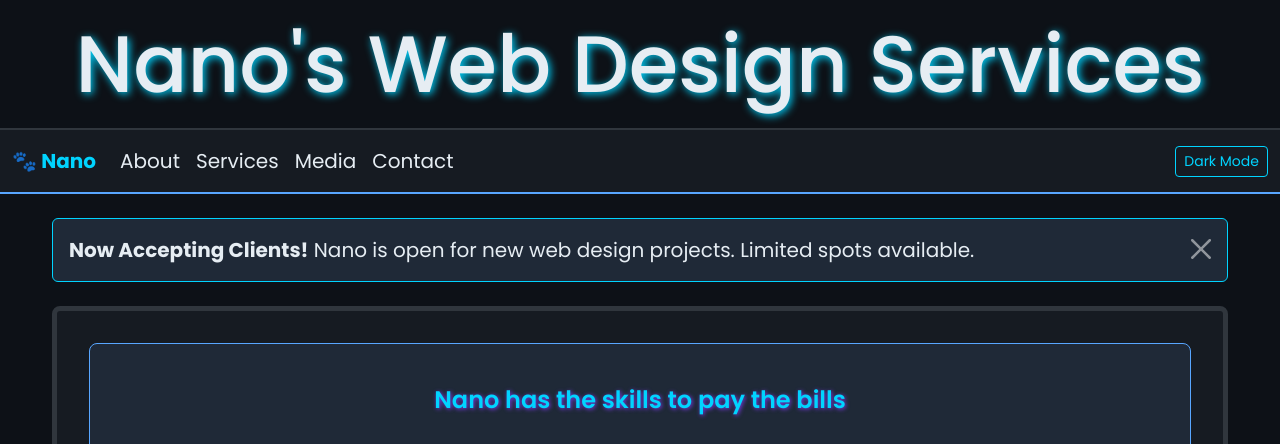
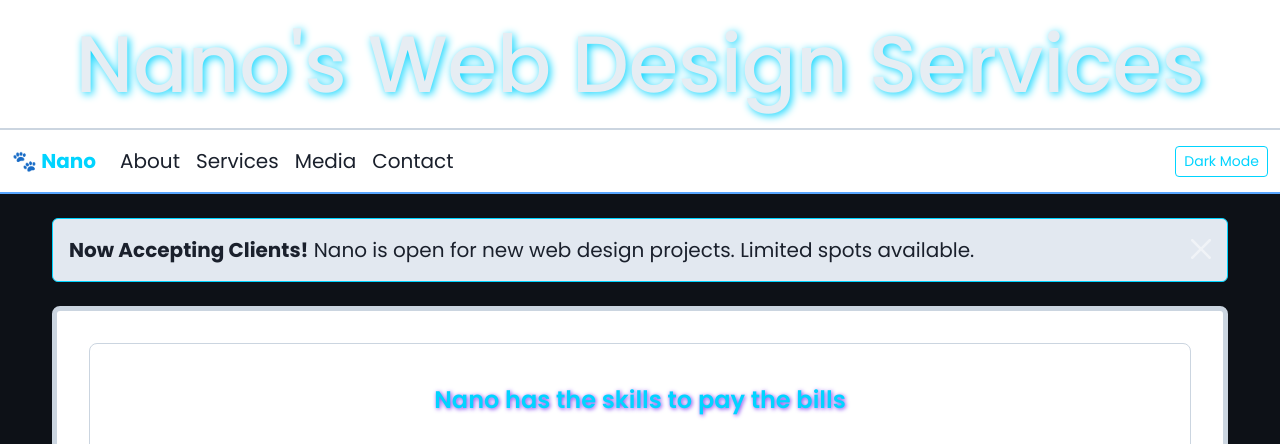
Before and after one commit to Grantsbb/FrontEndHTML7, a plain HTML site: page index.html in a window 1280 px wide. Both pictures are taken after a click on the button "Light Mode". Shown: the top 444 px of the page. Drawn offline with nearby package versions, Linux system fonts and the light colour scheme.

Commit message:
Add light theme styles to style.css
360 no scope shot straight to kill your eyeballs

```diff
--- a/style.css
+++ b/style.css
@@ -187,3 +187,28 @@
   border: 1px solid #58a6ff;
   border-radius: 8px;
 }
+
+[data-theme="light"] {
+    --bg-deep: #f0f4f8;
+    --bg-panel: #ffffff;
+    --bg-callout: #e2e8f0;
+    --border-dim: #cbd5e0;
+    --text-bright: #1a202c;
+    --text-dimmer: #4a5568;
+}
+
+[data-theme="light"] body {
+    background-color: #f0f4f8;
+    color: #1a202c;
+}
+
+[data-theme="light"] header,
+[data-theme="light"] footer,
+[data-theme="light"] section,
+[data-theme="light"] .card,
+[data-theme="light"] aside,
+[data-theme="light"] blockquote {
+    background-color: #ffffff;
+    border-color: #cbd5e0;
+    color: #1a202c;
+}
```
